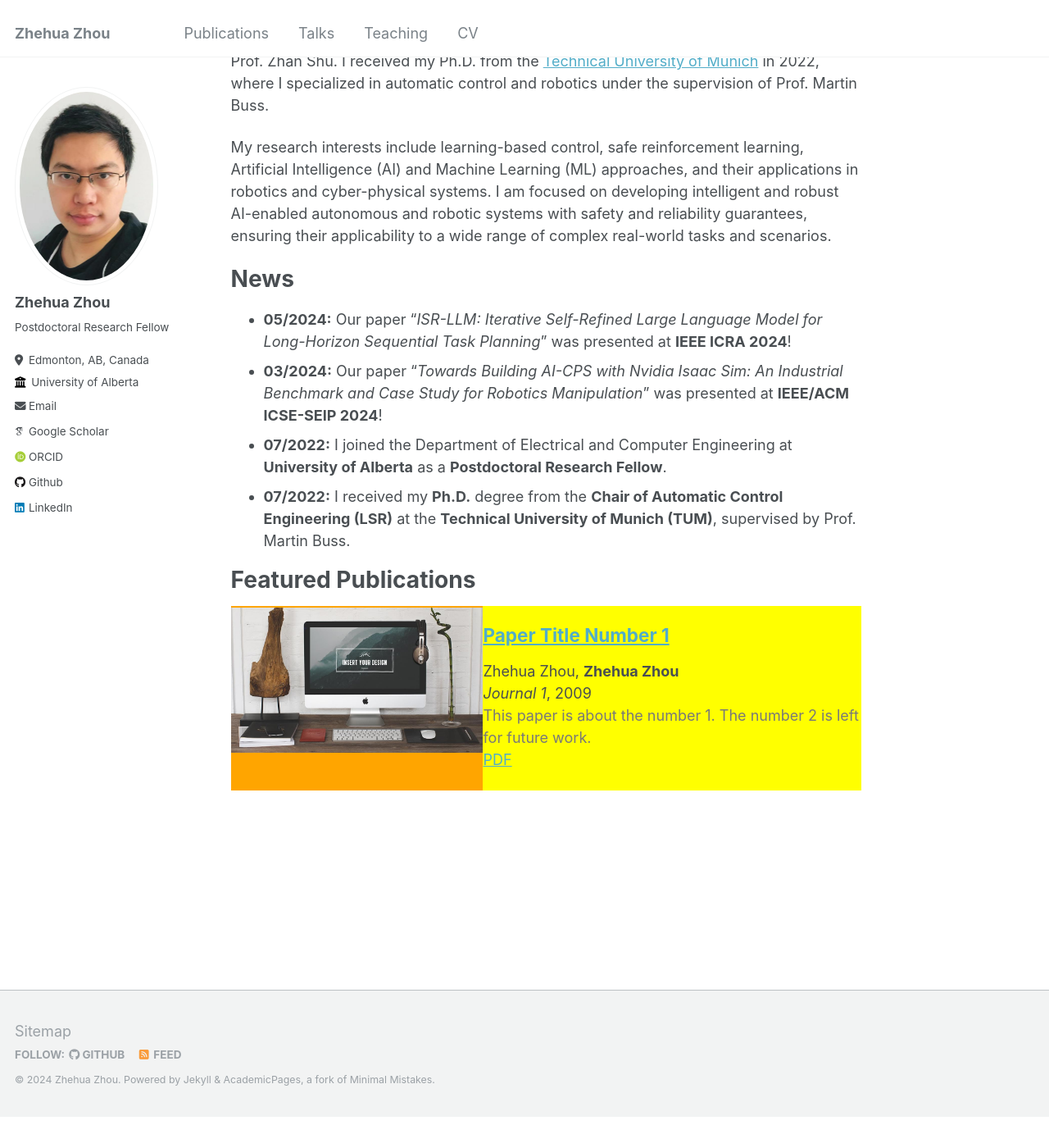
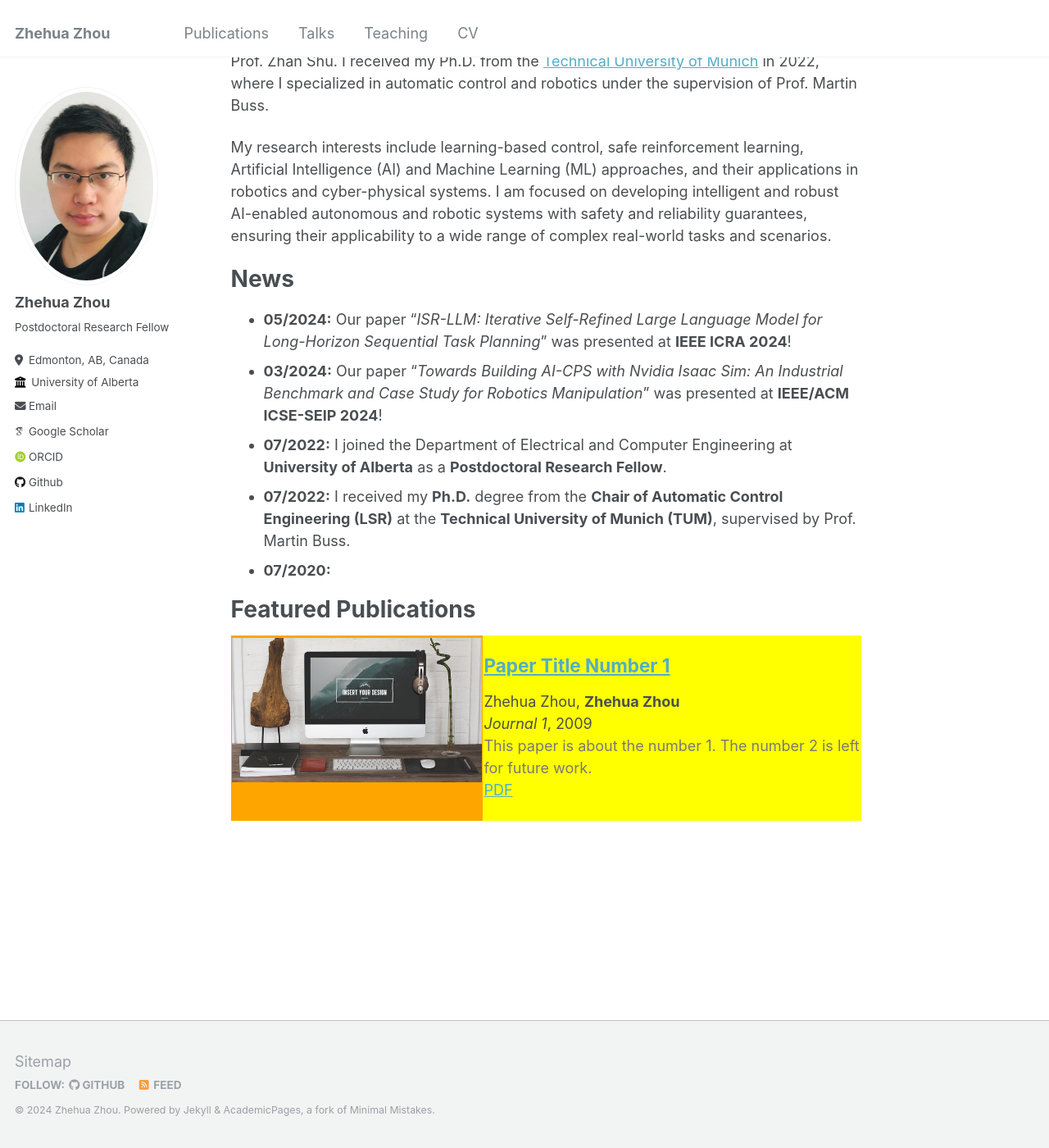
Before and after one commit to zhehuazhou/zhehuazhou.github.io, a Jekyll site: the page built from _pages/about.md, in a window 1280 px wide and 1400 px high, scrolled down 141 px. Shown: the whole window at 82% size. Built offline with Jekyll 4.4.1, drawn with Linux system fonts in a browser that asks for light colours; some web fonts are replaced; before the commit the page ends 1503 px from its top, so only the background shows below that.

Commit message:
initial update

```diff
--- a/_includes/archive-single_double.html
+++ b/_includes/archive-single_double.html
@@ -48,14 +48,20 @@
 }
 .col-left {
   display: table-cell;
-  padding: 0.1px;
+  padding: 1px;
   width: 40%;
   vertical-align:top;
   margin-top:0px;
 }
+.col-left img {
+  height: 100%;
+  width: 100%;
+  object-fit: contain;
+}
+
 .col-right {
   display: table-cell;
-  padding: 0.1px;
+  padding: 1px;
   width: 60%;
   vertical-align:top;
   margin-top:0px;
--- a/_pages/about.md
+++ b/_pages/about.md
@@ -17,6 +17,7 @@ News
 * <b>03/2024:</b> Our paper "<i>Towards Building AI-CPS with Nvidia Isaac Sim: An Industrial Benchmark and Case Study for Robotics Manipulation</i>" was presented at <b>IEEE/ACM ICSE-SEIP 2024</b>!
 * <b>07/2022:</b> I joined the Department of Electrical and Computer Engineering at <b>University of Alberta</b> as a <b>Postdoctoral Research Fellow</b>.
 * <b>07/2022:</b> I received my <b>Ph.D.</b> degree from the <b>Chair of Automatic Control Engineering (LSR)</b> at the <b>Technical University of Munich (TUM)</b>, supervised by Prof. Martin Buss.
+* <b>07/2020:</b>
 
 Featured Publications
 ======
```
